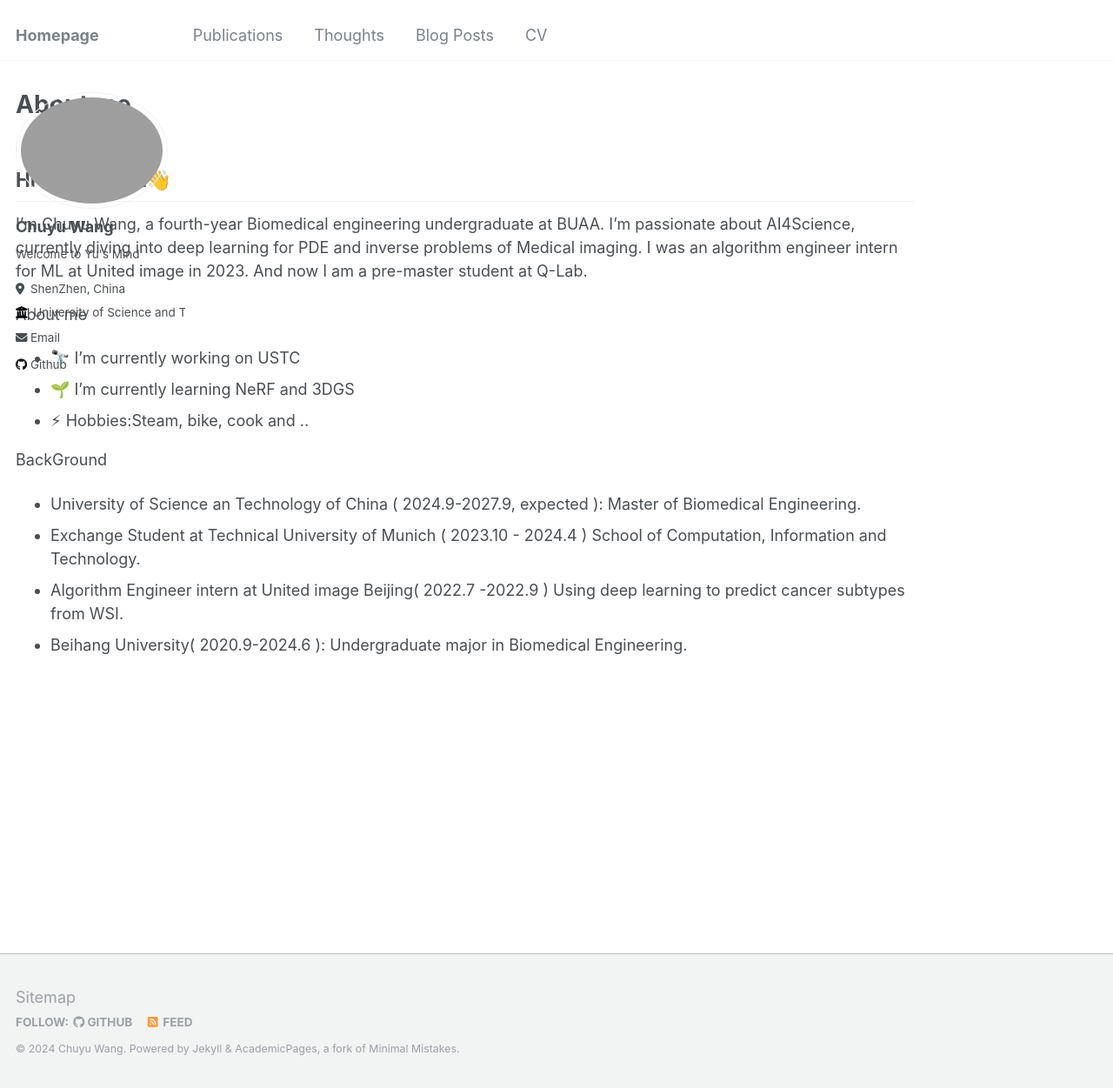
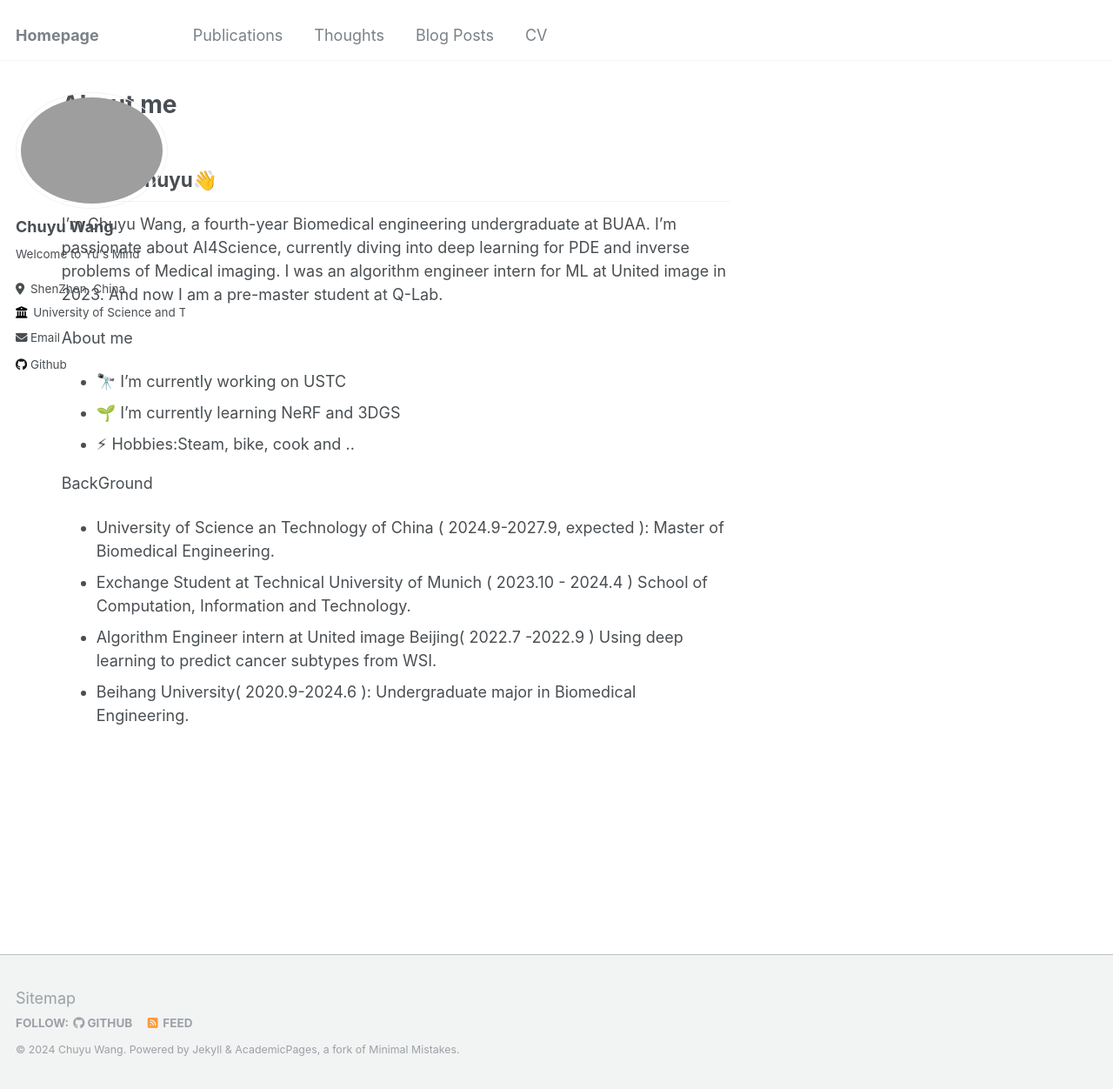
Before and after one commit to ChuyuWang949/ChuyuWang.github.io, a Jekyll site: the page built from _pages/about.md, in a window 1280 px wide and 1252 px high. Shown: the whole window at 87% size. Built offline with Jekyll 4.4.1, drawn with Linux system fonts in a browser that asks for light colours.

Commit message:
Update _page.scss

```diff
--- a/_sass/_page.scss
+++ b/_sass/_page.scss
@@ -19,8 +19,8 @@
 .page {
   @include breakpoint($large) {
     @include span(10 of 12 last);
-    // @include prefix(0.5 of 12);
-    // @include suffix(2 of 12);
+    @include prefix(0.5 of 12);
+    @include suffix(2 of 12);
     float: left;
   }
 
```
